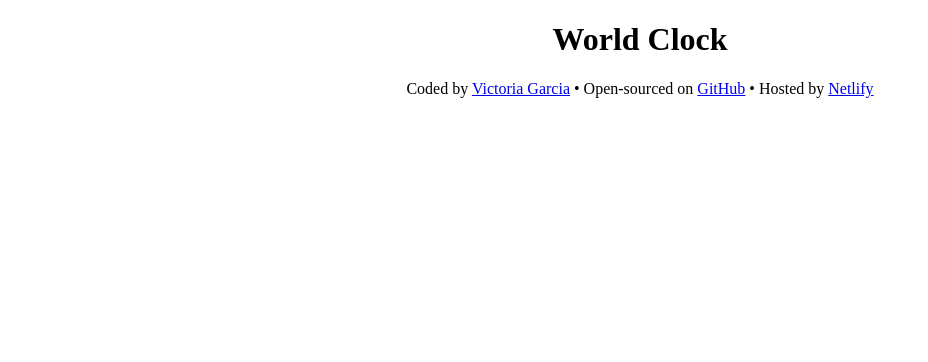
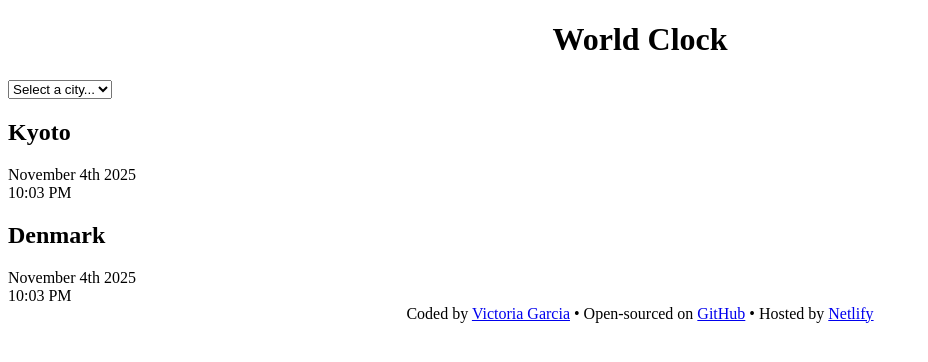
Before and after one commit to fifth-monger/world-clock, a plain HTML site: page index.html in a window 1280 px wide. Shown: the whole page, without its empty margins (0-928 px from the left). Drawn offline with Linux system fonts and the light colour scheme.

Commit message:
added basic HTML

```diff
--- a/index.html
+++ b/index.html
@@ -7,7 +7,25 @@
     <title>Earth Hours</title>
   </head>
   <body>
-    <h1>World Clock</h1>
+    <div class="container">
+      <h1>World Clock</h1>
+      <select name="" id="">
+        <option value="">Select a city...</option>
+        <option value="kyoto">Kyoto</option>
+        <option value="denmark">Denmark</option>
+        <option value="reykjavik">Reyjavk</option>
+      </select>
+      <div class="city">
+        <h2>Kyoto</h2>
+        <div class="date">November 4th 2025</div>
+        <div class="time">10:03 PM</div>
+      </div>
+      <div class="city">
+        <h2>Denmark</h2>
+        <div class="date">November 4th 2025</div>
+        <div class="time">10:03 PM</div>
+      </div>
+    </div>
     <footer> Coded by
         <a href="https://github.com/fifth-monger" target="_blank"
           >Victoria Garcia</a
```
